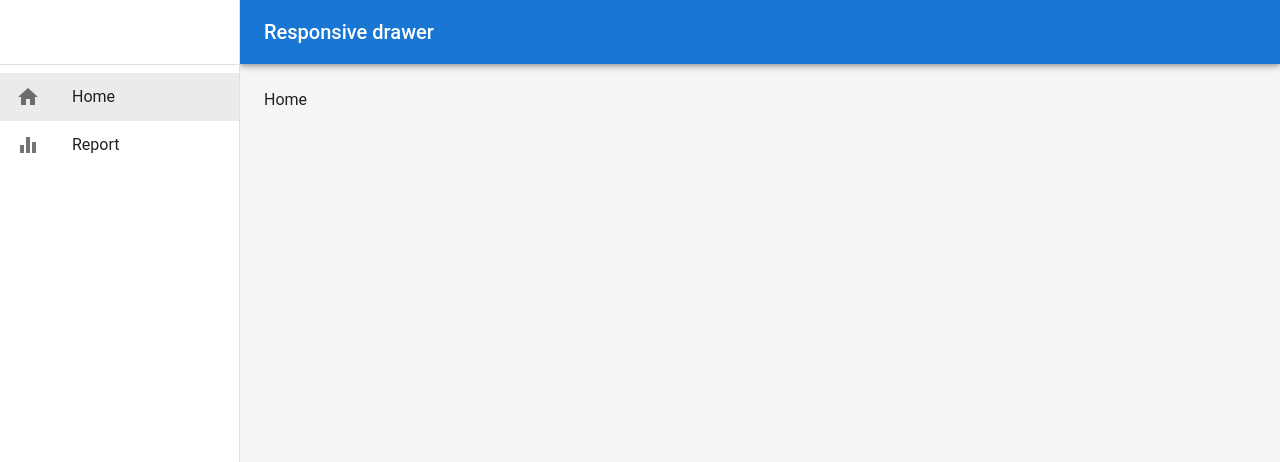
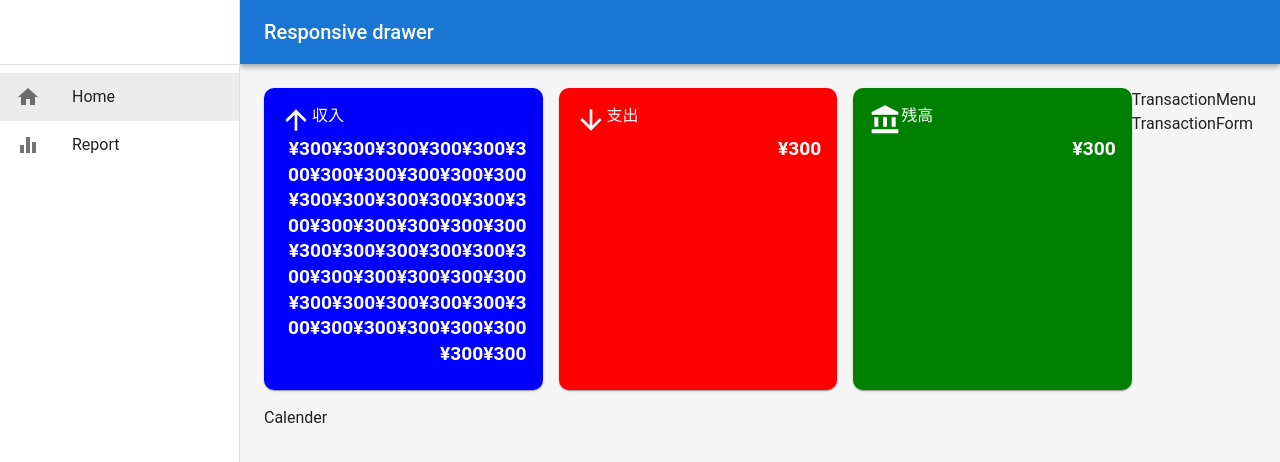
Before and after one commit to mori-tt/react_account-book, a React app: page / in a window 1280 px wide. Shown: the top 462 px of the page. Built offline with nearby package versions, Linux system fonts and the light colour scheme; the HTML template or start-up script is replaced by a standard one.

Commit message:
Componentize Home.tsx and implement the Monthly Summary component

```diff
--- /dev/null
+++ b/src/components/Calender.tsx
@@ -0,0 +1,5 @@
+const Calender = () => {
+  return <div>Calender</div>;
+};
+
+export default Calender;
--- /dev/null
+++ b/src/components/MonthlySummary.tsx
@@ -0,0 +1,101 @@
+import { Card, CardContent, Grid, Stack, Typography } from "@mui/material";
+import ArrowUpwardIcon from "@mui/icons-material/ArrowUpward";
+import ArrowDownwardIcon from "@mui/icons-material/ArrowDownward";
+import AccountBalanceIcon from "@mui/icons-material/AccountBalance";
+
+const MonthlySummary = () => {
+  return (
+    <Grid container spacing={{ xs: 1, sm: 2 }} mb={2}>
+      {/* Income */}
+      <Grid item xs={4} display={"flex"} flexDirection={"column"}>
+        <Card
+          sx={{
+            bgcolor: "blue",
+            color: "white",
+            borderRadius: "10px",
+            flexGrow: 1,
+          }}
+        >
+          <CardContent sx={{ padding: { xs: 1, sm: 2 } }}>
+            <Stack direction="row">
+              <ArrowUpwardIcon sx={{ fontSize: "2rem" }} />
+              <Typography>収入</Typography>
+            </Stack>
+            <Typography
+              textAlign={"right"}
+              variant="h5"
+              fontWeight={"fontWeightBold"}
+              sx={{
+                wordBreak: "break-word",
+                fontSize: { xs: "0.8rem", sm: "1rem", md: "1.2rem" },
+              }}
+            >
+              ¥300¥300¥300¥300¥300¥300¥300¥300¥300¥300¥300¥300¥300¥300¥300¥300¥300¥300¥300¥300¥300¥300¥300¥300¥300¥300¥300¥300¥300¥300¥300¥300¥300¥300¥300¥300¥300¥300¥300¥300¥300¥300¥300¥300¥300¥300
+            </Typography>
+          </CardContent>
+        </Card>
+      </Grid>
+      {/* Expense */}
+      <Grid item xs={4} display={"flex"} flexDirection={"column"}>
+        <Card
+          sx={{
+            bgcolor: "red",
+            color: "white",
+            borderRadius: "10px",
+            flexGrow: 1,
+          }}
+        >
+          <CardContent sx={{ padding: { xs: 1, sm: 2 } }}>
+            <Stack direction="row">
+              <ArrowDownwardIcon sx={{ fontSize: "2rem" }} />
+              <Typography>支出</Typography>
+            </Stack>
+            <Typography
+              textAlign={"right"}
+              variant="h5"
+              fontWeight={"fontWeightBold"}
+              sx={{
+                wordBreak: "break-word",
+                fontSize: { xs: "0.8rem", sm: "1rem", md: "1.2rem" },
+              }}
+            >
+              ¥300
+            </Typography>
+          </CardContent>
+        </Card>
+      </Grid>
+
+      {/* Balance */}
+      <Grid item xs={4} display={"flex"} flexDirection={"column"}>
+        <Card
+          sx={{
+            bgcolor: "green",
+            color: "white",
+            borderRadius: "10px",
+            flexGrow: 1,
+          }}
+        >
+          <CardContent sx={{ padding: { xs: 1, sm: 2 } }}>
+            <Stack direction="row">
+              <AccountBalanceIcon sx={{ fontSize: "2rem" }} />
+              <Typography>残高</Typography>
+            </Stack>
+            <Typography
+              textAlign={"right"}
+              variant="h5"
+              fontWeight={"fontWeightBold"}
+              sx={{
+                wordBreak: "break-word",
+                fontSize: { xs: "0.8rem", sm: "1rem", md: "1.2rem" },
+              }}
+            >
+              ¥300
+            </Typography>
+          </CardContent>
+        </Card>
+      </Grid>
+    </Grid>
+  );
+};
+
+export default MonthlySummary;
--- /dev/null
+++ b/src/components/TransactionForm.tsx
@@ -0,0 +1,5 @@
+const TransactionForm = () => {
+  return <div>TransactionForm</div>;
+};
+
+export default TransactionForm;
--- /dev/null
+++ b/src/components/TransactionMenu.tsx
@@ -0,0 +1,5 @@
+const TransactionMenu = () => {
+  return <div>TransactionMenu</div>;
+};
+
+export default TransactionMenu;
--- a/src/pages/Home.tsx
+++ b/src/pages/Home.tsx
@@ -1,5 +1,24 @@
+import { Box } from "@mui/material";
+import MonthlySummary from "../components/MonthlySummary";
+import Calender from "../components/Calender";
+import TransactionMenu from "../components/TransactionMenu";
+import TransactionForm from "../components/TransactionForm";
+
 const Home = () => {
-  return <div>Home</div>;
+  return (
+    <Box sx={{ display: "flex" }}>
+      {/* left side */}
+      <Box sx={{ flexGrow: 1 }}>
+        <MonthlySummary />
+        <Calender />
+      </Box>
+      {/* right side */}
+      <Box>
+        <TransactionMenu />
+        <TransactionForm />
+      </Box>
+    </Box>
+  );
 };
 
 export default Home;
```
